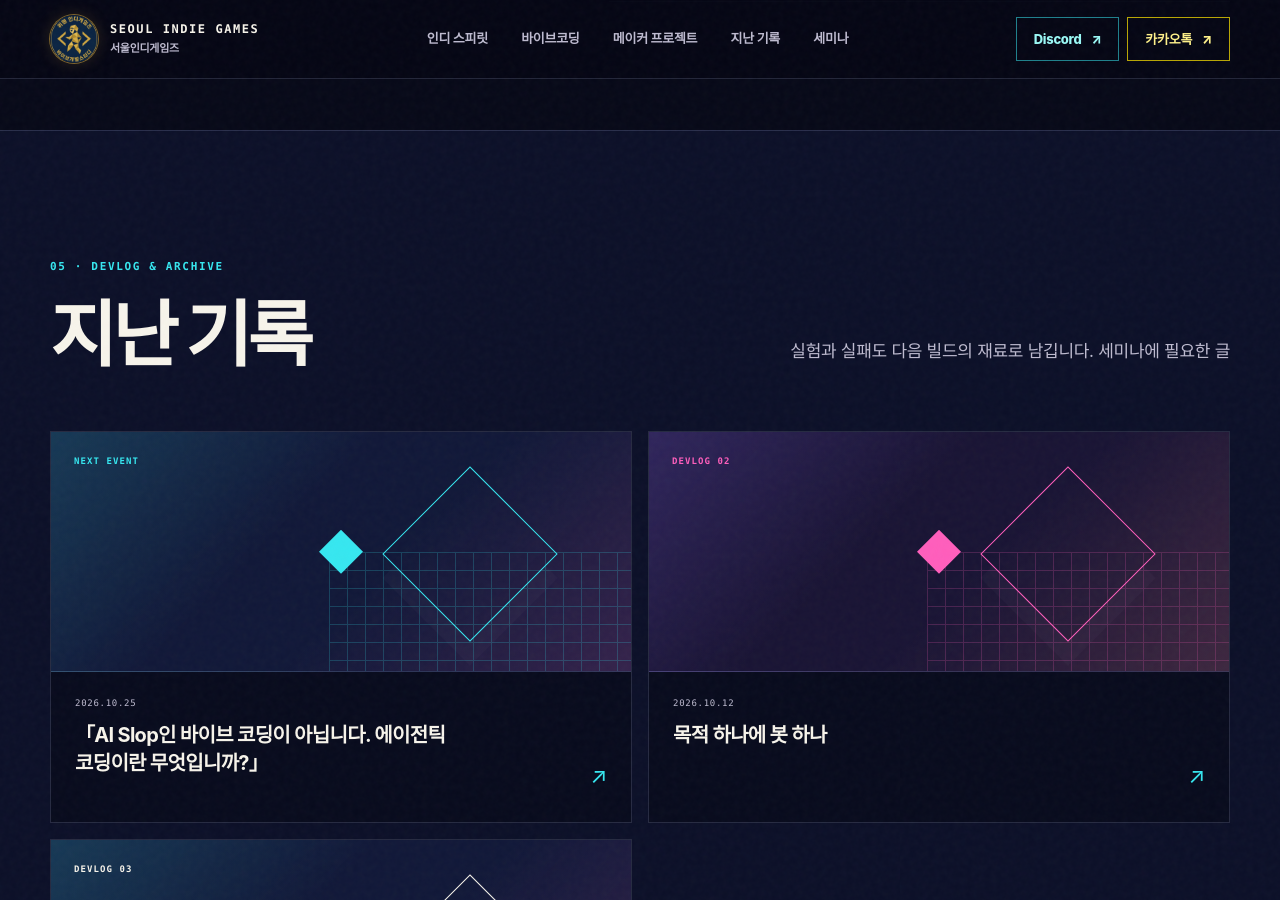
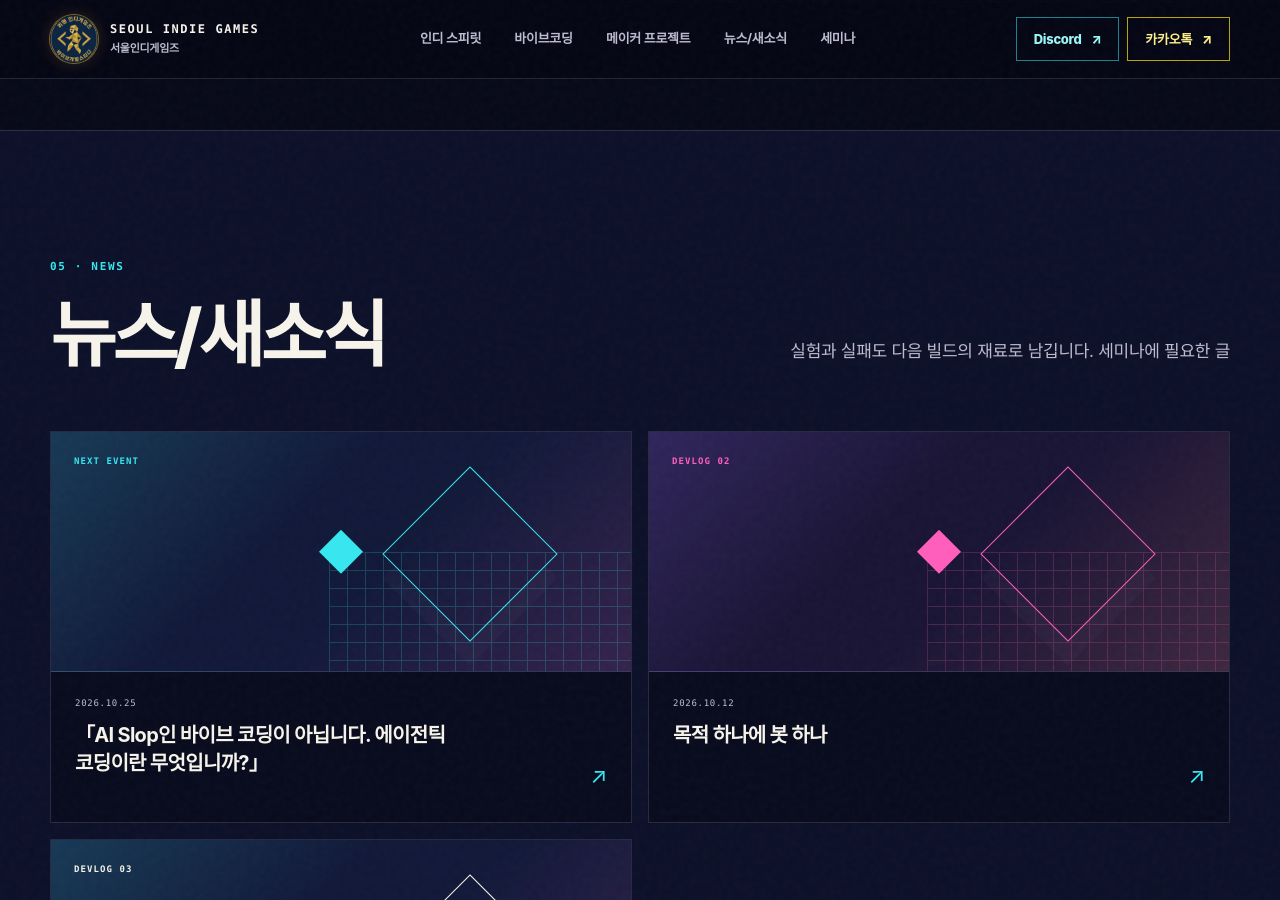
Before and after one commit to emptypizza/seoulindies, a Jekyll site: the page built from index.md, in a window 1280 px wide and 900 px high, scrolled down 5325 px. Built offline with Jekyll 4.4.1, drawn with Linux system fonts in a browser that asks for light colours.

Commit message:
홈의 지난 기록 구역을 뉴스/새소식으로 부른다.
Co-authored-by: Cursor <cursoragent@cursor.com>

```diff
--- a/_includes/header.html
+++ b/_includes/header.html
@@ -12,7 +12,7 @@
       <a href="{{ site.baseurl }}/#spirit">인디 스피릿</a>
       <a href="{{ site.baseurl }}/#ai-lab">바이브코딩</a>
       <a href="{{ site.baseurl }}/#projects">메이커 프로젝트</a>
-      <a href="{{ site.baseurl }}/#news">지난 기록</a>
+      <a href="{{ site.baseurl }}/#news">뉴스/새소식</a>
       <a href="{{ site.baseurl }}/study/">세미나</a>
     </nav>
 
@@ -31,7 +31,7 @@
         <a href="{{ site.baseurl }}/#spirit">인디 스피릿</a>
         <a href="{{ site.baseurl }}/#ai-lab">바이브코딩</a>
         <a href="{{ site.baseurl }}/#projects">메이커 프로젝트</a>
-        <a href="{{ site.baseurl }}/#news">지난 기록</a>
+        <a href="{{ site.baseurl }}/#news">뉴스/새소식</a>
         <a href="{{ site.baseurl }}/study/">세미나</a>
         <a class="mobile-nav__join" href="{{ site.join_url }}" target="_blank" rel="noopener noreferrer">Discord 참여하기 ↗</a>
         <a class="mobile-nav__join mobile-nav__join--kakao" href="{{ site.kakao_url }}" target="_blank" rel="noopener noreferrer">카카오톡 오픈채팅 ↗</a>
--- a/index.md
+++ b/index.md
@@ -253,8 +253,8 @@ description: 서울 강남역에서 모이는 인디게임 바이브코딩 스
   <div class="home-container">
     <div class="section-heading section-heading--row">
       <div>
-        <p class="eyebrow">05 · DEVLOG &amp; ARCHIVE</p>
-        <h2 id="news-title">지난 기록</h2>
+        <p class="eyebrow">05 · NEWS</p>
+        <h2 id="news-title">뉴스/새소식</h2>
       </div>
       <p>실험과 실패도 다음 빌드의 재료로 남깁니다. <a href="{{ site.baseurl }}/study/">세미나에 필요한 글</a></p>
     </div>
```
